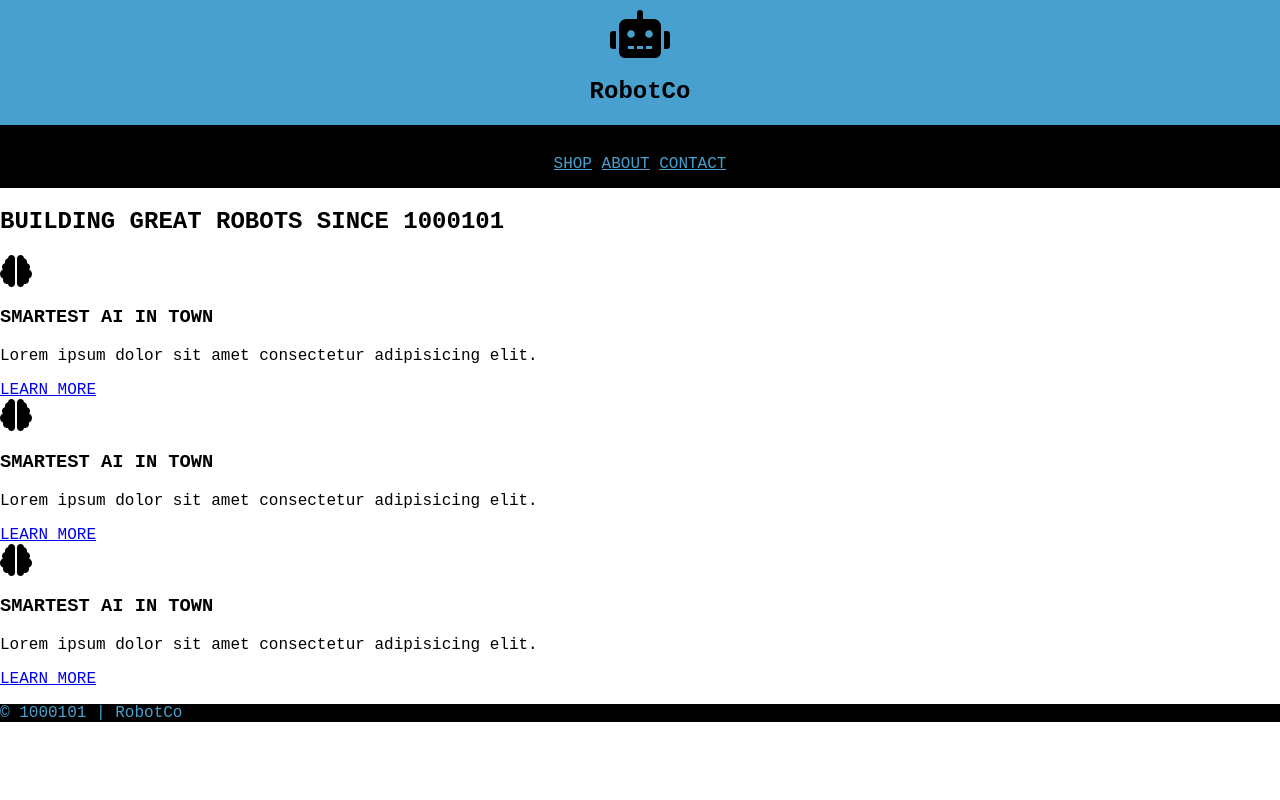
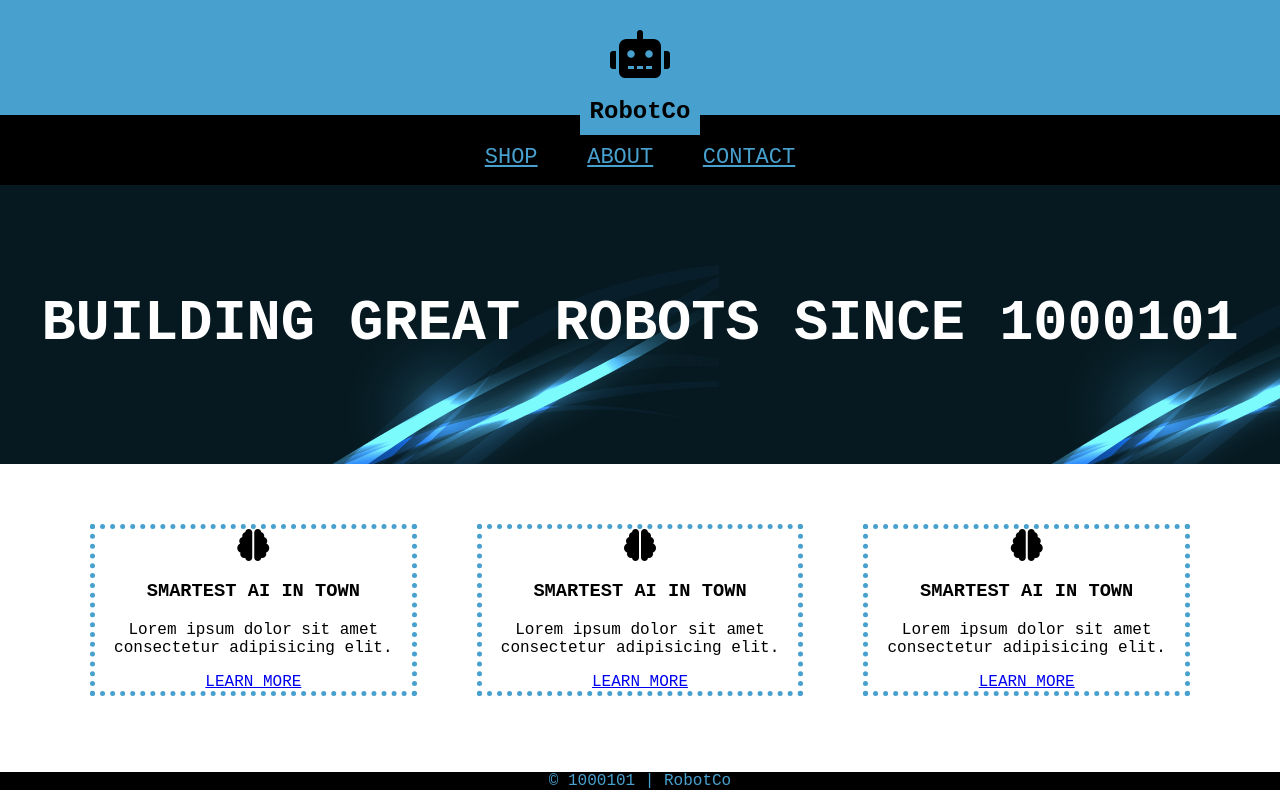
Before and after one commit to SnowSlurpie/robotco, a plain HTML site: page index.html in a window 1280 px wide. Drawn offline with Linux system fonts and the light colour scheme.

Commit message:
updated css styles

```diff
--- a/css/style.css
+++ b/css/style.css
@@ -15,15 +15,35 @@ header {
 
 }
 
+
 nav {
     padding: 30px 15px 15px 15px;
 
 }
 
-#logo-container {
-    padding-top: 10px;
+nav a{
+    font-size: 22px;
+    margin: 0 20px;
 }
 
+main {
+    display:flex;
+    justify-content: center;
+    padding: 60px;
+}
+
+#logo-container {
+    display:inline-block;
+    padding-top: 10px;
+    background:#47a0ce;
+    position: relative;
+    top: 20px;
+    padding: 10px;
+}
+
+#logo-container h2 {
+    margin-bottom: 0;
+}
 .bg-dark {
     background:black;
     color:#47a0ce;
@@ -35,9 +55,23 @@ nav {
 }
 
 #hero {
+    background: black;
+    background-image: url("../images/background.png");
+    color:white;
+    text-align: center;
+    padding: 60px 15px;
+    font-size: 38px;
+
 
 }
 
 .callout {
+    border: 5px dotted  #47a0ce;
+    text-align: center;
+    margin: 0 30px;
+}
+
+footer {
+    text-align: center;
 
 }
--- a/index.html
+++ b/index.html
@@ -24,9 +24,8 @@
     <section id="hero">
         <h1>BUILDING GREAT ROBOTS SINCE 1000101</h1>
     </section>
-    <section>
-
-        <div class="callout">
+    <main>
+         <div class="callout">
             <i class="fa-solid fa-brain fa-2x"></i>
             <h3>SMARTEST AI IN TOWN</h3>
             <p>Lorem ipsum dolor sit amet consectetur adipisicing elit.</p>
@@ -45,7 +44,7 @@
             <a href="#"> LEARN MORE</a>
         </div>
 
-    </section>
+    </main>
 
 <footer class="bg-dark">
     <p>&copy; 1000101 | RobotCo</p>
```
